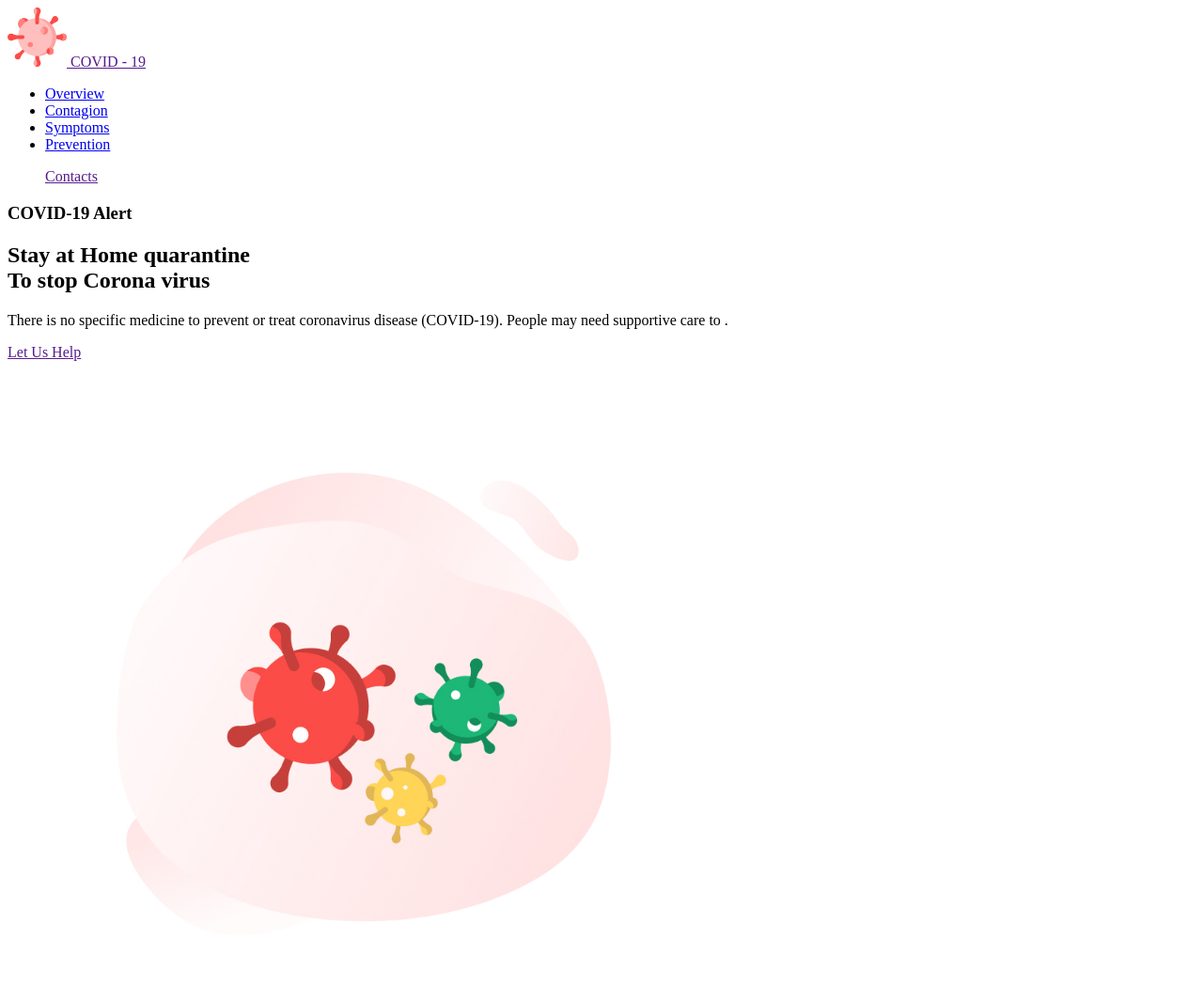
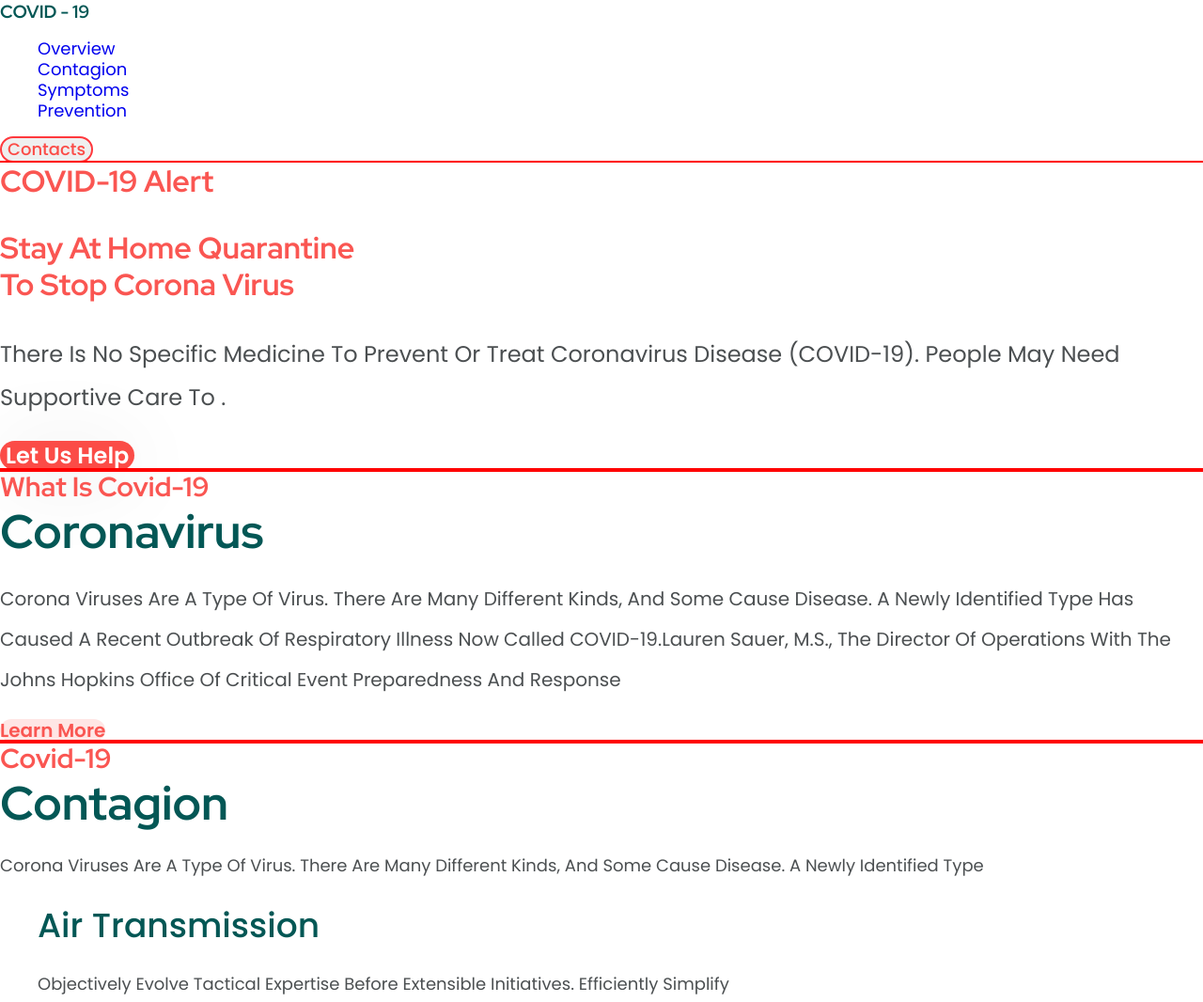
Before and after one commit to OlyaVerbetska/covid-19-landing-extra-task-1, a plain HTML site: page index.html in a window 1280 px wide. Shown: the top 1066 px of the page at 94% size. Drawn offline with nearby package versions, Linux system fonts and the light colour scheme.

Commit message:
Добавляет стиль текста, цвет, нормалайз

```diff
--- /dev/null
+++ b/css/styles.css
@@ -0,0 +1,184 @@
+:root {
+  --text-color: #4b4f51;
+  --accent-color: #fb4c47;
+  --accent-color-secondary: #ff383d;
+  --accent-color-title: #fa5652;
+  --title-color: #035755;
+  --button-bg-color: rgba(250, 86, 82, 0.15);
+  --white-color: #ffffff;
+}
+body {
+  font-family: Poppins, sans-serif;
+  font-style: normal;
+  text-transform: capitalize;
+}
+/* Styles for time */
+section {
+  outline: 2px solid red;
+}
+
+ul {
+  list-style-type: none;
+}
+
+a {
+  text-decoration: none;
+  text-decoration-color: none;
+}
+
+h1,
+h2,
+h3,
+h4 {
+  margin: 0;
+}
+
+/* Header */
+/* logo */
+.logo {
+  font-family: Red Hat Display, sans-serif;
+
+  font-weight: 700;
+  font-size: 19px;
+  line-height: 1.32;
+  text-transform: uppercase;
+
+  color: var(--title-color);
+}
+/* navigation */
+.nav-item {
+  font-weight: 400;
+  font-size: 18px;
+  line-height: 1.22;
+
+  color: var(--title-color);
+}
+.nav-item:hover a {
+  color: var(--accent-color);
+}
+/* contacts header button */
+.contact-button {
+  font-weight: 500;
+  font-size: 18px;
+  line-height: 1.22;
+
+  color: var(--accent-color);
+
+  border: 2px solid var(--accent-color-secondary);
+  border-radius: 46px;
+}
+
+.contact-button:hover,
+.contact-button:focus {
+  cursor: pointer;
+}
+
+/* Hero */
+
+.hero-title,
+.hero-text-alert {
+  font-family: Red Hat Display;
+  font-weight: 700;
+  font-size: 32px;
+  line-height: 1.22;
+
+  color: var(--accent-color-title);
+}
+.hero-text {
+  font-weight: 400;
+  font-size: 24px;
+  line-height: 1.9;
+
+  color: var(--text-color);
+}
+
+.hero-button {
+  font-weight: 700;
+  font-size: 24px;
+  line-height: 1.21;
+
+  color: var(--white-color);
+  background-color: var(--accent-color);
+  border-radius: 65px;
+  box-shadow: 0px 8px 87px rgba(0, 0, 0, 0.1);
+  border: 0;
+  outline: 0;
+}
+.hero-button:hover,
+.hero-button:focus {
+  cursor: pointer;
+}
+/* Overview */
+.title {
+  font-family: Red Hat Display;
+  font-weight: 700;
+  font-size: 29px;
+  line-height: 1.24;
+
+  color: var(--accent-color-title);
+}
+
+.subtitle {
+  font-family: Red Hat Display;
+  font-weight: 700;
+  font-size: 50px;
+  line-height: 1.19;
+
+  color: var(--title-color);
+}
+.overview-text {
+  font-weight: 400;
+  font-size: 20px;
+  line-height: 2.15;
+
+  color: var(--text-color);
+}
+.overview-button {
+  display: inline-block;
+
+  font-weight: 600;
+  font-size: 20px;
+  line-height: 1.2;
+
+  color: var(--accent-color-title);
+  background-color: var(--button-bg-color);
+
+  border-radius: 65px;
+}
+/* Contagion */
+.section-text {
+  font-weight: 400px;
+  font-size: 18px;
+  line-height: 2.15;
+
+  color: var(--text-color);
+}
+.contagion-item-title {
+  font-weight: 500;
+  font-size: 36px;
+  line-height: 1.47;
+
+  color: var(--title-color);
+}
+.contagion-item-text {
+  font-weight: 400px;
+  font-size: 18px;
+  line-height: 1.85;
+
+  color: var(--text-color);
+}
+/* Prevention */
+.prevention-item-title {
+  font-weight: 500;
+  font-size: 47px;
+  line-height: 1.47;
+
+  color: var(--title-color);
+}
+.prevention-item-text {
+  font-weight: 400px;
+  font-size: 18px;
+  line-height: 2.21;
+
+  color: var(--text-color);
+}
--- a/index.html
+++ b/index.html
@@ -3,79 +3,83 @@
   <head>
     <meta charset="UTF-8" />
     <meta name="viewport" content="width=device-width, initial-scale=1.0" />
-    <title>
-      COVID - 19
-    </title>
+    <title>COVID - 19</title>
+    <link rel="stylesheet" href="https://cdnjs.cloudflare.com/ajax/libs/modern-normalize/0.7.0/modern-normalize.min.css" />
+    <link href="https://fonts.googleapis.com/css2?family=Poppins:wght@400;500;600&family=Red+Hat+Display:wght@700&display=swap" rel="stylesheet" />
+    <link rel="stylesheet" href="./css/styles.css" />
   </head>
   <body>
     <!-- Header -->
     <!--img must be change-->
     <header>
-      <a href="">
-        <img src="./images/logo.svg" alt="logo" width="63" height="63" />
+      <a href="" class="logo">
+        <!-- <img src="./images/logo.svg" alt="logo" width="63" height="63" /> -->
         COVID - 19
       </a>
       <nav>
-        <ul>
-          <li><a href="#overview">Overview</a></li>
-          <li><a href="#contagion">Contagion</a></li>
-          <li><a href="#symptoms">Symptoms</a></li>
-          <li><a href="#prevention">Prevention</a></li>
-        </ul>
-        <ul>
-          <a href="">Contacts</a>
+        <ul class="nav-list">
+          <li class="nav-item"><a href="#overview">Overview</a></li>
+          <li class="nav-item"><a href="#contagion">Contagion</a></li>
+          <li class="nav-item"><a href="#symptoms">Symptoms</a></li>
+          <li class="nav-item"><a href="#prevention">Prevention</a></li>
         </ul>
       </nav>
+      <button type="button" class="contact-button">Contacts</button>
     </header>
+    <main>
       <!-- Hero -->
-    <section>
-      <h3>COVID-19 Alert</h3>
-      <h1>
+      <section class="hero">
+        <h1 class="hero-title">COVID-19 Alert</h1>
+        <p class="hero-text-alert">
           Stay at Home quarantine <br />
           To stop Corona virus
-      </h1>
-      <p>There is no specific medicine to prevent or treat coronavirus disease (COVID-19). People may need supportive care to .</p>
-      <a href="">Let Us Help</a>
+        </p>
+        <p class="hero-text">
+          There is no specific medicine to prevent or treat coronavirus disease (COVID-19). People may need supportive care to .
+        </p>
+        <button type="button" class="hero-button">Let Us Help</button>
       </section>
       <!-- Overview -->
-    <!--img must change-->
-    <section>
-      <img src="./images/coronavirus.jpg" alt="Coronavirus" width="745" />
-      <h3>What Is Covid-19</h3>
-      <h2 id="overview">Coronavirus</h2>
-      <p>
+
+      <section class="overview">
+        <!-- <img src="./images/coronavirus.jpg" alt="Coronavirus" width="745" /> -->
+        <h3 class="title">What Is Covid-19</h3>
+        <h2 class="subtitle" id="overview">Coronavirus</h2>
+        <p class="overview-text">
           Corona viruses are a type of virus. There are many different kinds, and some cause disease. A newly identified type has caused a recent
           outbreak of respiratory illness now called COVID-19.Lauren Sauer, M.S., the director of operations with the Johns Hopkins Office of Critical
           Event Preparedness and Response
         </p>
-      <a href="">Learn More</a>
+        <a class="overview-button" href="">Learn More</a>
       </section>
       <!-- Contagion -->
-    <!-- add icons -->
+
       <section>
-      <h3>Covid-19</h3>
-      <h2 id="contagion">Contagion</h2>
-      <p>Corona viruses are a type of virus. There are many different kinds, and some cause disease. A newly identified type</p>
-      <ul>
-        <li>
-          <h4>Air Transmission</h4>
-          <p>Objectively evolve tactical expertise before extensible initiatives. Efficiently simplify</p>
+        <h3 class="title">Covid-19</h3>
+        <h2 class="subtitle" id="contagion">Contagion</h2>
+        <p class="section-text">
+          Corona viruses are a type of virus. There are many different kinds, and some cause disease. A newly identified type
+        </p>
+        <ul class="contagion-list">
+          <li class="contagion-item">
+            <h4 class="contagion-item-title">Air Transmission</h4>
+            <p class="contagion-item-text">Objectively evolve tactical expertise before extensible initiatives. Efficiently simplify</p>
           </li>
-        <li>
-          <h4>Human Contacts</h4>
-          <p>Washing your hands is one of thesimplest ways you can protect</p>
+          <li class="contagion-item">
+            <h4 class="contagion-item-title">Human Contacts</h4>
+            <p class="contagion-item-text">Washing your hands is one of thesimplest ways you can protect</p>
           </li>
-        <li>
-          <h4>Containted Objects</h4>
-          <p>Use the tissue while sneezing,In this way, you can protect your droplets.</p>
+          <li class="contagion-item">
+            <h4 class="contagion-item-title">Containted Objects</h4>
+            <p class="contagion-item-text">Use the tissue while sneezing,In this way, you can protect your droplets.</p>
           </li>
         </ul>
       </section>
       <!-- Symptomps -->
       <section>
-      <h3>Covid-19</h3>
-      <h2 id="symptoms">Symptomps</h2>
-      <p>
+        <h3 class="title">Covid-19</h3>
+        <h2 class="subtitle" id="symptoms">Symptomps</h2>
+        <p class="section-text">
           Corona viruses are a type of virus. There are many different kinds, and some cause disease. A newly identified type has caused a recent
           outbreak of respiratory
         </p>
@@ -83,44 +87,46 @@
       </section>
       <!--Prevention-->
       <section>
-      <h3>Covid-19</h3>
-      <h2 id="prevention">What should we do</h2>
-      <p>Corona viruses are a type of virus. There are many different kinds, and some cause disease. A newly identified type has caused</p>
-      <ol>
-        <li>
-          <h4>Wear Masks</h4>
-          <p>
+        <h3 class="title">Covid-19</h3>
+        <h2 class="subtitle" id="prevention">What should we do</h2>
+        <p class="section-text">
+          Corona viruses are a type of virus. There are many different kinds, and some cause disease. A newly identified type has caused
+        </p>
+        <ul class="prevention-list">
+          <li class="prevention-item">
+            <h4 class="prevention-item-title">Wear Masks</h4>
+            <p class="prevention-item-text">
               Continually seize impactful vortals rather than future-proof supply chains. Uniquely exploit emerging niches via fully tested
               meta-services. Competently pursue standards compliant leadership skills vis-a-vis pandemic "outside the box" thinking. Objectively
             </p>
-          <img src="./images/mask-girl-01.jpg" alt="Girl in mask" width="555" />
+            <!-- <img src="./images/mask-girl-01.jpg" alt="Girl in mask" width="555" /> -->
           </li>
-        <li>
-          <h4>Wash Your Hands</h4>
-          <p>
+          <li class="prevention-item">
+            <h4 class="prevention-item-title">Wash Your Hands</h4>
+            <p class="prevention-item-text">
               Continually seize impactful vortals rather than future-proof supply chains. Uniquely exploit emerging niches via fully tested
               meta-services. Competently pursue standards compliant leadership skills vis-a-vis pandemic "outside the box" thinking. Objectively
               Continually seize impactful vortals
             </p>
-          <img src="./images/mask-girl-02.jpg" alt="Girl in mask" width="555" />
+            <!-- <img src="./images/mask-girl-02.jpg" alt="Girl in mask" width="555" /> -->
           </li>
-        <li>
-          <h4>Use nose - rag</h4>
-          <p>
+          <li class="prevention-item">
+            <h4 class="prevention-item-title">Use nose - rag</h4>
+            <p class="prevention-item-text">
               Continually seize impactful vortals rather than future-proof supply chains. Uniquely exploit emerging niches via fully tested
               meta-services. Competently pursue standards compliant leadership skills vis-a-vis pandemic "outside the box" thinking. Objectively
             </p>
-          <img src="./images/mask-girl-03.jpg" alt="Girl in mask" width="555" />
+            <!-- <img src="./images/mask-girl-03.jpg" alt="Girl in mask" width="555" /> -->
           </li>
-        <li>
-          <h4>Avoid contacts</h4>
-          <p>
+          <li class="prevention-item">
+            <h4 class="prevention-item-title">Avoid contacts</h4>
+            <p class="prevention-item-text">
               Continually seize impactful vortals rather than future-proof supply chains. Uniquely exploit emerging niches via fully tested
               meta-services. Competently pursue standards compliant leadership skills vis-a-vis pandemic
             </p>
-          <img src="./images/mask-girl-04.jpg" alt="Girl in mask" width="555" />
+            <!-- <img src="./images/mask-girl-04.jpg" alt="Girl in mask" width="555" /> -->
           </li>
-      </ol>
+        </ul>
       </section>
       <!-- Map -->
       <!-- Maybe iframe -->
@@ -132,13 +138,14 @@
       <section>
         <i>there will be a contact form</i>
       </section>
+    </main>
     <!-- Footer -->
     <footer>
-      <a href="">
-        <img src="./images/logo.svg" alt="logo" width="63" height="63" />
+      <a href="" class="logo">
+        <!-- <img src="./images/logo.svg" alt="logo" width="63" height="63" /> -->
         COVID - 19
       </a>
-      <ul>
+      <ul class="footer-menu">
         <li><a href="">Overview</a></li>
         <li><a href="">Symptoms</a></li>
         <li><a href="">Prevention</a></li>
```
Also changed, not shown: 1 other file. Lines whose indentation alone changed are shown as unchanged.
